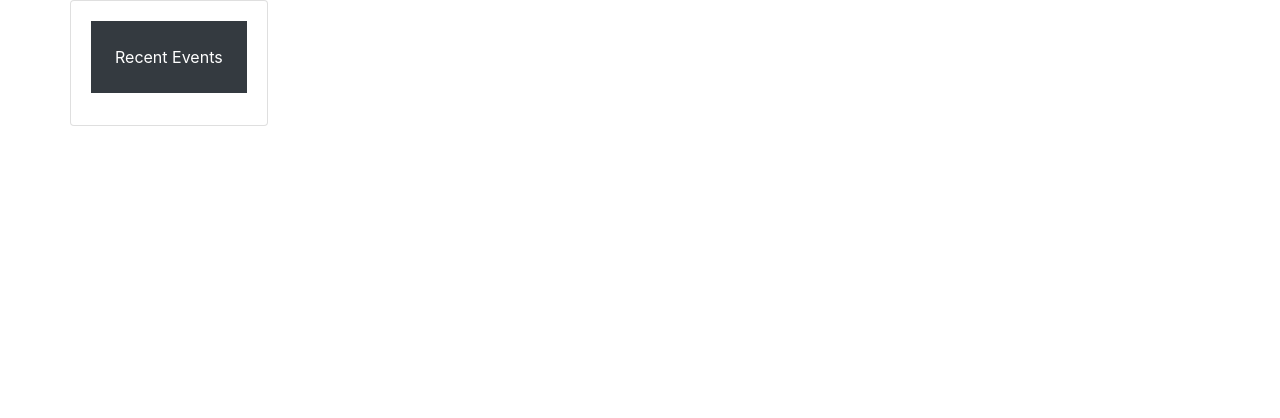
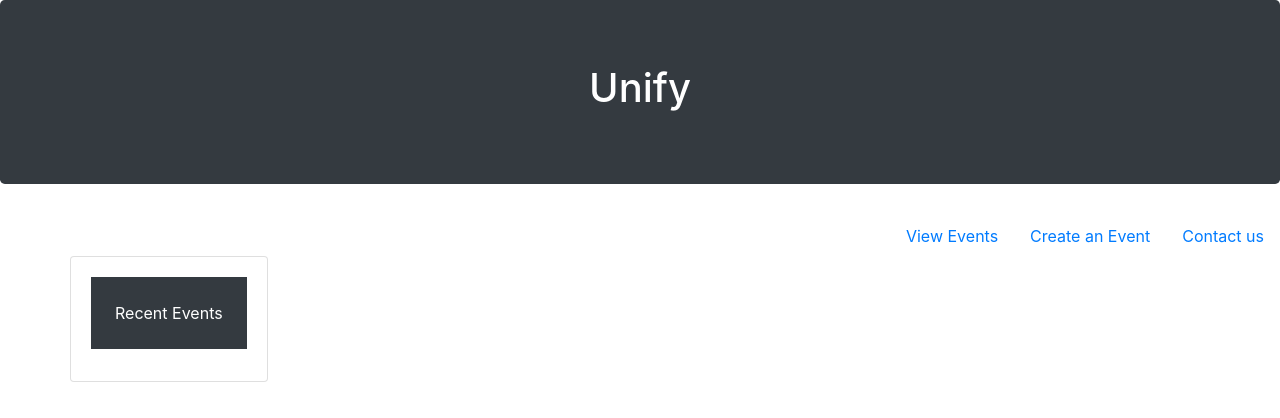
Before and after one commit to fkabir101/Unify, a website: page public/mainpage.html in a window 1280 px wide. Drawn offline with nearby package versions, Linux system fonts and the light colour scheme; files that its build step writes are made by us from their sources.

Commit message:
saving work

```diff
--- a/public/index.html
+++ b/public/mainpage.html
@@ -11,6 +11,22 @@
 </head>
 <body>
   <!-- main body -->
+  <div class="jumbotron text-center bg-dark text-white">
+    <h1>Unify</h1>
+  </div>
+
+  <ul class="nav justify-content-end">
+    <li class="nav-item">
+      <a class="nav-link active" href="#">View Events</a>
+    </li>
+    <li class="nav-item">
+      <a class="nav-link" href="/create">Create an Event</a>
+    </li>
+    <li class="nav-item">
+      <a class="nav-link" href="#">Contact us</a>
+    </li>
+  </ul>
+
 
   <div class="container">
     <div class="row">
@@ -30,5 +46,6 @@
 <script src="https://cdnjs.cloudflare.com/ajax/libs/jquery/3.3.1/jquery.slim.min.js"></script>
 <script src="https://cdnjs.cloudflare.com/ajax/libs/popper.js/1.14.7/umd/popper.min.js"></script>
 <script src="https://cdnjs.cloudflare.com/ajax/libs/twitter-bootstrap/4.2.1/js/bootstrap.min.js"></script>
+<scirpt src="./javascript/index.js"></scirpt>
 </body>
 </html>
--- a/routes/html/htmlRoutes.js
+++ b/routes/html/htmlRoutes.js
@@ -5,8 +5,8 @@ router.route("/").get(function(req, res) {
   res.sendFile(path.join(__dirname, "../../public/login.html"));
 });
 
-router.route("/login").get(function(req, res) {
-  res.sendFile(path.join(__dirname, "../../public/index.html"));
+router.route("/main").get(function(req, res) {
+  res.sendFile(path.join(__dirname, "../../public/mainpage.html"));
 });
 router.route("/create").get(function(req, res) {
   res.sendFile(path.join(__dirname, "../../public/create.html"));
```
Also changed, not shown: public/javascript/index.js (renamed from public/js/index.js).
